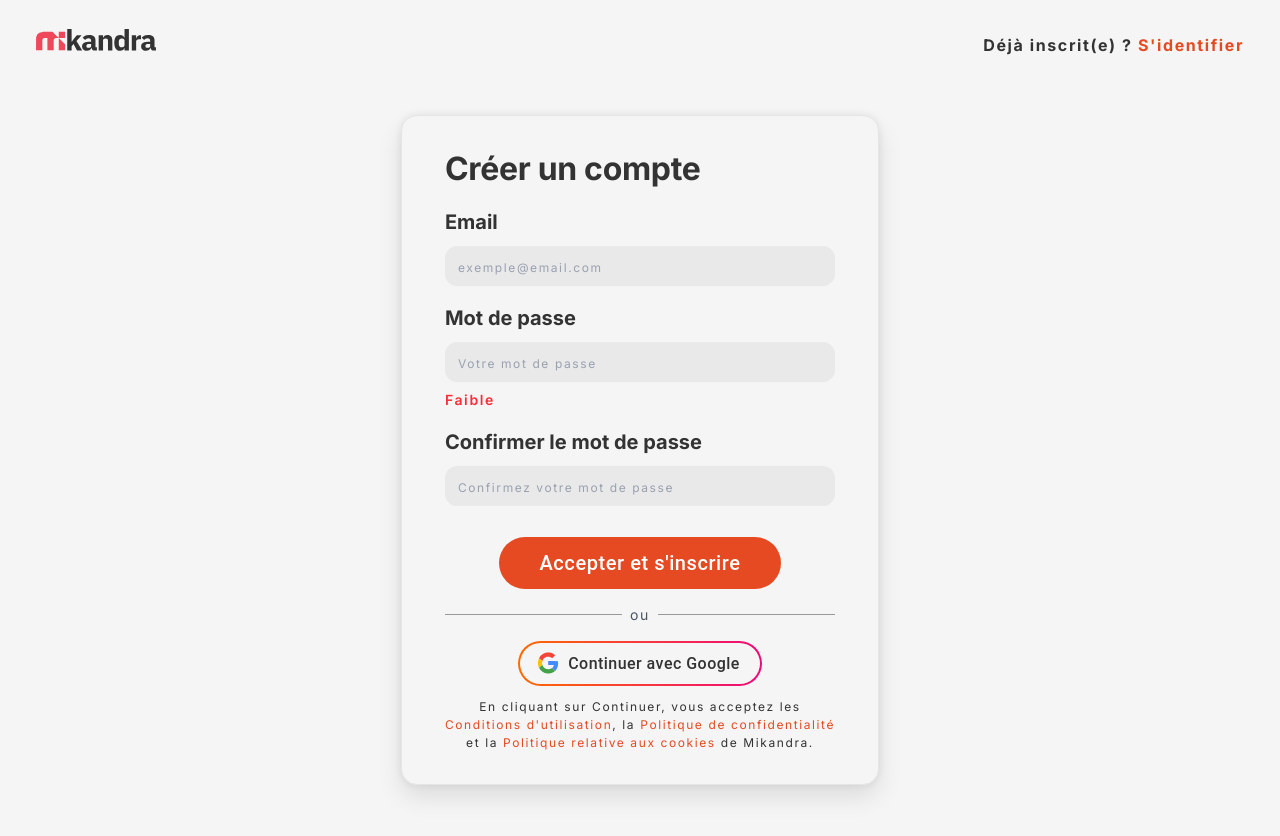
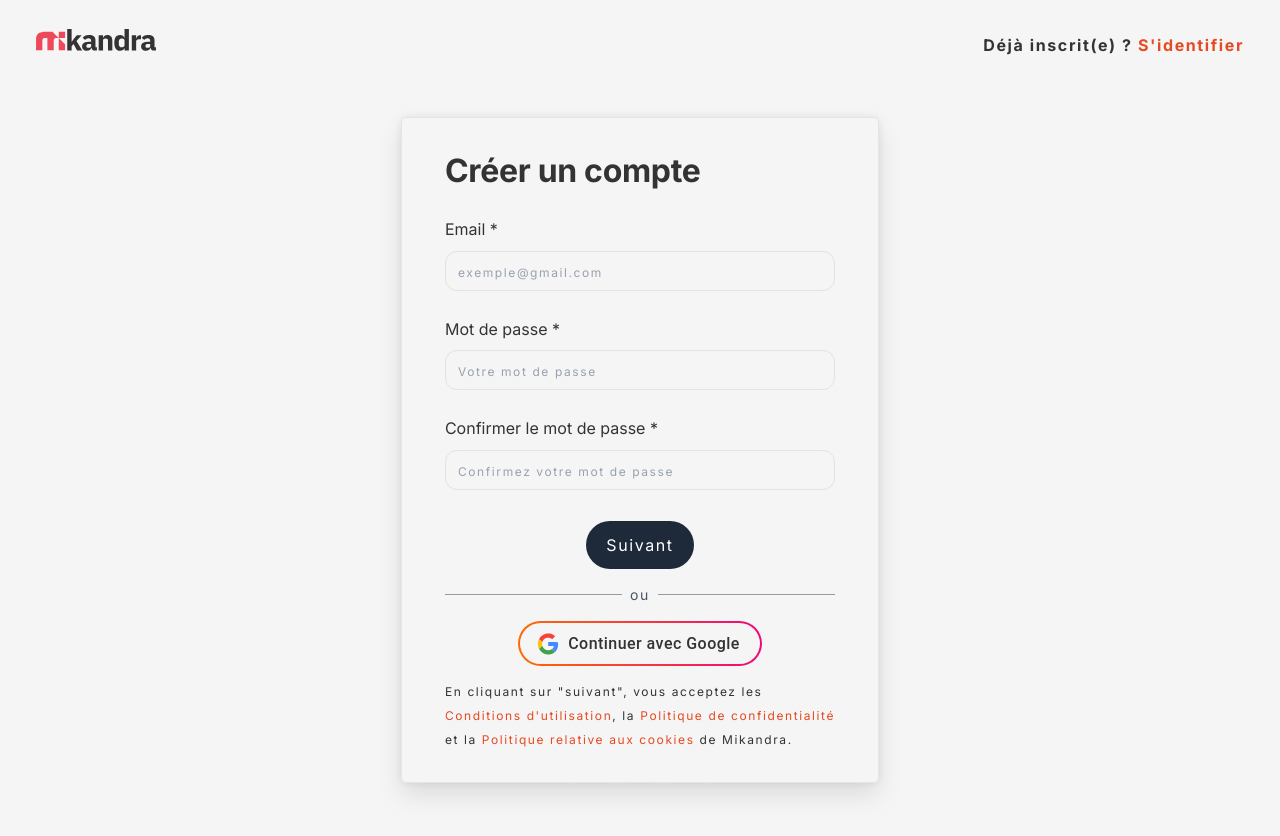
Before and after one commit to StevenMario/ft_transcendance, a React (Vite) app in the folder Transcendance/: page /signup in a window 1280 px wide. Shown: the top 836 px of the page. Built offline with nearby package versions, Linux system fonts and the light colour scheme.

Commit message:
update: - add login for the inscription form - remake the design according to the figma prototype

```diff
--- a/Transcendance/package.json
+++ b/Transcendance/package.json
@@ -18,6 +18,7 @@
     "lucide-react": "^0.562.0",
     "react": "^19.2.0",
     "react-dom": "^19.2.0",
+    "react-hook-form": "^7.71.1",
     "react-router": "^7.12.0",
     "react-router-dom": "^7.12.0",
     "tailwindcss": "^4.1.18"
--- a/Transcendance/src/components/ui/InscriptionForm/SignUpLayout.tsx
+++ b/Transcendance/src/components/ui/InscriptionForm/SignUpLayout.tsx
@@ -10,7 +10,7 @@ function SignUpLayout() {
           <div className="
                         flex
                         flex-col
-                        rounded-2xl
+                        rounded-[5px]
                         shadow-[0_12px_24px_0_rgba(0,0,0,0.10),0_0_10px_0_rgba(0,0,0,0.08)]
                         border
                         border-[#E5E5E5]
--- a/Transcendance/src/components/ui/InscriptionForm/StepAccount.tsx
+++ b/Transcendance/src/components/ui/InscriptionForm/StepAccount.tsx
@@ -1,143 +1,98 @@
-import PrimaryButton from "../Button/PrimaryButton";
 import SecondaryButton from "../Button/SecondaryButton";
 import GoogleIcone from "../../../assets/icons/material-icon-theme_google.svg";
 import { useNavigate } from "react-router-dom";
-import { useMemo, useState } from "react";
+import { useMemo } from "react";
 import { passwordStrength } from "./PasswordUtils";
+import { useForm, useWatch } from "react-hook-form";
+import type { SubmitHandler } from "react-hook-form";
+
+type InscriptionFormInputs = {
+  email: string;
+  password: string;
+  confirmPassword: string;
+};
+
 export default function InscriptionForm() {
-    const [password, setPassword] = useState<string>('');
-    const [confirmPassword, setConfirmPassword] = useState<string>('');
+  const {
+    control,
+    register,
+    handleSubmit,
+  } = useForm<InscriptionFormInputs>();
+  const password = useWatch({ control, name: "password", defaultValue: "" });
+  const confirmPassword = useWatch({ control, name: "confirmPassword", defaultValue: "" });
   const security = useMemo(() => {
     return passwordStrength(password);
   }, [password]);
   const navigate = useNavigate();
-    const inscrpitionForm = [
-        {
-            label: "Email",
-            type: "email",
-            id: "email",
-            name: "email",
-            placeholder: "exemple@email.com"
-        },
-        {
-            label: "Mot de passe",
-            type: "password",
-            id: "password",
-            name: "password",
-            placeholder: "Votre mot de passe"
-        },
-        {
-            label: "Confirmer le mot de passe",
-            type: "password",
-            id: "confirmPassword",
-            name: "confirmPassword",
-            placeholder: "Confirmez votre mot de passe"
+
+
+  const onSubmit: SubmitHandler<InscriptionFormInputs> = (data) => {
+    console.log({ form: data });
+    for (const field in data)
+      if (!field)
+        return;
+    navigate("/signup/role-choice");
+    /* Fetch API stuff */
   }
-    ]
 
-    const handleSubmit = (e: React.FormEvent<HTMLFormElement>) => {
-        e.preventDefault();
-        console.log("Form submitted");
-        // Handle form submission logic here
-        navigate('/signup/role-choice');
-    }
   return (
     <div>
-
       <form
-                onSubmit={handleSubmit}
+        onSubmit={handleSubmit(onSubmit)}
         className="flex flex-col w-full h-full gap-4"
         action="">
         <div className="flex flex-col w-full h-full gap-4">
-                    <h1 className="text-[#333] tracking-[-0.32px]  text-[32px] font-bold leading-[130%]">
+          <h1 className="text-[#333] tracking-[-0.32px] text-[32px] font-bold leading-[130%]">
             Créer un compte
           </h1>
+          {/* Email input */}
+          <div className="flex flex-col gap-2">
+            <label htmlFor="email" className="self-stretch tracking-[0px] text-[#333] not-italic leading-[160%] pt-2.5">Email *</label>
+            <input
+              {...register("email")}
+              className="focus:border-[#e54922be] placeholder:text-[10px] sm:placeholder:text-[12px] placeholder:text-gray-400 focus:outline-none rounded-xl border border-[#e2e2e2] py-2 px-3 h-9 sm:h-10 text-sm sm:text-base"
+              type="email"
+              placeholder="exemple@gmail.com"
+              required />
+          </div>
+          {/* Password input */}
+          <div className="flex flex-col gap-2">
+            <label htmlFor="password" className="self-stretch tracking-[0px] text-[#333] not-italic leading-[160%] pt-2.5">Mot de passe *</label>
+            <input
+              {...register("password")}
+              className="focus:border-[#e54922be] placeholder:text-[10px] sm:placeholder:text-[12px] placeholder:text-gray-400 focus:outline-none rounded-xl border border-[#e2e2e2] py-2 px-3 h-9 sm:h-10 text-sm sm:text-base"
+              type="password"
+              placeholder="Votre mot de passe"
+              required />
+            {/* Check for password strength */}
             {
-                        inscrpitionForm.map((input, index) => (
-                            <div className="flex flex-col gap-2" key={index}>
-                                <label
-                                    className="text-sm sm:text-base md:text-[20px] self-stretch tracking-[0px] text-[#333] not-italic font-bold leading-[160%]"
-                                    htmlFor={input.id}>{input.label}
-                                </label>
-                                {
-                                    input.id === 'password' ? (
-                                        <>
-                                            <input
-                                                className="focus:border-[#e54922be] placeholder:text-[10px] sm:placeholder:text-[12px] placeholder:text-gray-400 focus:outline-none rounded-xl bg-[rgba(13,12,12,0.05)] border border-[rgba(255,255,255,0)] py-2 px-3 h-9 sm:h-10 text-sm sm:text-base"
-                                                type={input.type}
-                                                id={input.id}
-                                                name={input.name}
-                                                value={password}
-                                                placeholder={input.placeholder}
-                                                onChange={(e) => setPassword(e.target.value)}
-                                                required />
-                                            <p
-                                                className={`text-sm font-semibold ${security === "Faible"
+              (password.length > 0)
+              &&
+              (<p className={`text-sm font-semibold ${security === "Faible"
                 ? "text-red-500"
                 : security === "Moyen"
                   ? "text-gray-500"
                   : "text-green-500"
-                                                    }`}
-                                            >
-                                                {security}
-                                            </p>
-                                        </>
-                                    )
-                                        : input.id === 'confirmPassword' ? (
-                                            <>
-                                                <input
-                                                    className="focus:border-[#e54922be] placeholder:text-[10px] sm:placeholder:text-[12px] placeholder:text-gray-400 focus:outline-none rounded-xl bg-[rgba(13,12,12,0.05)] border border-[rgba(255,255,255,0)] py-2 px-3 h-9 sm:h-10 text-sm sm:text-base"
-                                                    type={input.type}
-                                                    id={input.id}
-                                                    name={input.name}
-                                                    placeholder={input.placeholder}
-                                                    value={confirmPassword}
-                                                    onChange={(e) => {
-                                                        setConfirmPassword(e.target.value);
-                                                        if (e.target.value !== password) {
-                                                            e.target.setCustomValidity("Les mots de passe ne correspondent pas");
-                                                        } else {
-                                                            e.target.setCustomValidity("");
-                                                        }
-                                                    }}
-                                                    required
-                                                />
-                                                {confirmPassword && password !== confirmPassword && (
-                                                    <p className="text-red-500 text-sm font-semibold">
-                                                        Les mots de passe ne correspondent pas
-                                                    </p>
-                                                )}
-                                            </>
-                                        ) : (
-                                            <input
-                                                className="focus:border-[#e54922be] placeholder:text-[10px] sm:placeholder:text-[12px] placeholder:text-gray-400 focus:outline-none rounded-xl bg-[rgba(13,12,12,0.05)] border border-[rgba(255,255,255,0)] py-2 px-3 h-9 sm:h-10 text-sm sm:text-base"
-                                                type={input.type}
-                                                id={input.id}
-                                                name={input.name}
-                                                placeholder={input.placeholder}
-                                                onInvalid={(e) => {
-                                                    if (e.currentTarget.value.trim() === "") {
-                                                        e.currentTarget.setCustomValidity("Veuillez remplir ce champ");
-                                                    }
-                                                }}
-                                                onInput={(e) => {
-                                                    if (e.currentTarget.value.trim() !== "") {
-                                                        e.currentTarget.setCustomValidity("");
-                                                    }
-                                                }}
-                                                required
-                                            />
-                                        )
-                                }
-
-                            </div >
-                        ))
+                }`}>{security}</p>)
             }
           </div>
-                <div className="mt-3.75 flex justify-center"
-                    style={{ fontSize: 'clamp(14px, 2vw, 20px)' }}>
-
-                    <PrimaryButton px="40px" fontSize="clamp(14px, 2vw, 20px)" classButton="px-4 sm:px-6" name="Accepter et s'inscrire" />
+          {/* Confirm password input */}
+          <div className="flex flex-col gap-2">
+            <label htmlFor="test" className="self-stretch tracking-[0px] text-[#333] not-italic leading-[160%] pt-2.5">Confirmer le mot de passe *</label>
+            <input
+              {...register("confirmPassword")}
+              className="focus:border-[#e54922be] placeholder:text-[10px] sm:placeholder:text-[12px] placeholder:text-gray-400 focus:outline-none rounded-xl border border-[#e2e2e2] py-2 px-3 h-9 sm:h-10 text-sm sm:text-base"
+              type="password"
+              placeholder="Confirmez votre mot de passe"
+              required />
+            {/* Check if passwords are identic */}
+            {
+              (confirmPassword.length > 0 && confirmPassword !== password) && <small className="text-red-500">Mots de passe incoherents</small>
+            }
+          </div>
+        </div>
+        <div className="mt-3.75 flex justify-center" style={{ fontSize: 'clamp(14px, 2vw, 20px)' }}>
+          <button className="bg-gray-800 text-white text-base px-5 py-3 rounded-full" type="submit">Suivant</button>
         </div>
       </form>
       <div className="flex flex-row w-full justify-center items-center mt-4 gap-2">
@@ -149,14 +104,13 @@ export default function InscriptionForm() {
         <SecondaryButton name="Continuer avec Google" endIcon={<img src={GoogleIcone} alt="Google icon" />} />
       </div>
       <div className="mt-3">
-                <p className="text-[10px] sm:text-xs md:text-[12px] justify-center text-center leading-[150%]">
-                    En cliquant sur Continuer, vous acceptez les <br />
+        <small className="text-[8px] sm:text-xs md:text-[12px] justify-center text-center leading-[150%]">
+          En cliquant sur "suivant", vous acceptez les <br />
           <span className="text-[#E64A22]"> Conditions d'utilisation</span>
           , la <span className="text-[#E64A22]">Politique de confidentialité </span><br />
           et la <span className="text-[#E64A22]">Politique relative aux cookies</span> de Mikandra.
-                </p>
+        </small>
       </div>
-
     </div>
   )
 }
--- a/Transcendance/tailwind.config.ts
+++ b/Transcendance/tailwind.config.ts
@@ -11,8 +11,10 @@ module.exports = {
         secondary: 'hsl(var(--secondary))',
         'secondary-foreground': 'hsl(var(--secondary-foreground))',
         // tu peux ajouter toutes tes variables ici
-        dadafara: "#E64A22",
       },
+      fontFamily: {
+        inter: ['"Inter"', 'sans-serif']
+      }
     },
   },
 };
```
Also changed, not shown: Transcendance/index.html (+8 -3 lines), Transcendance/src/index.css (+5 -6 lines), Transcendance/public/logo.svg (added), 1 other file (tests, documents, lock files or other folders). Lines whose indentation alone changed are shown as unchanged.
